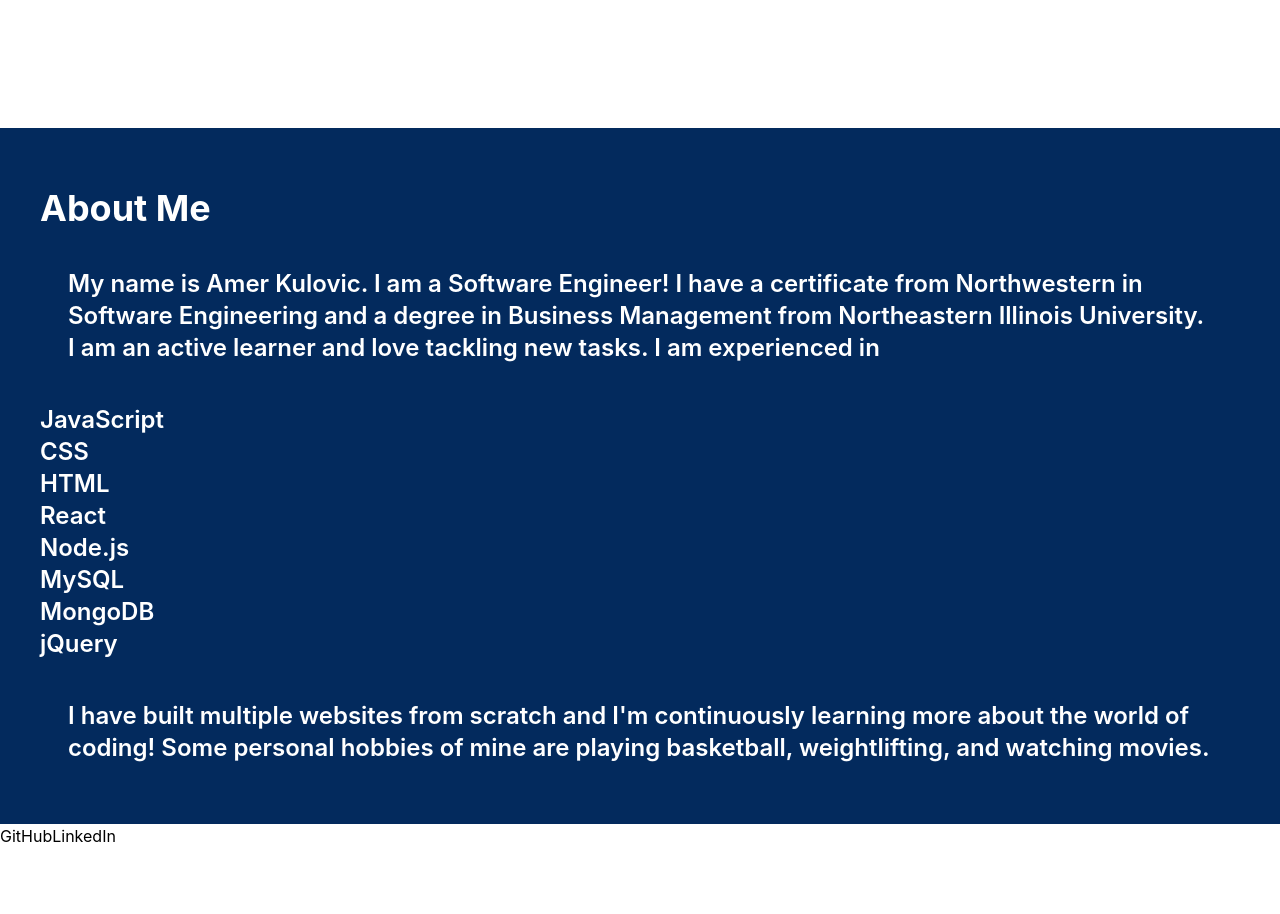
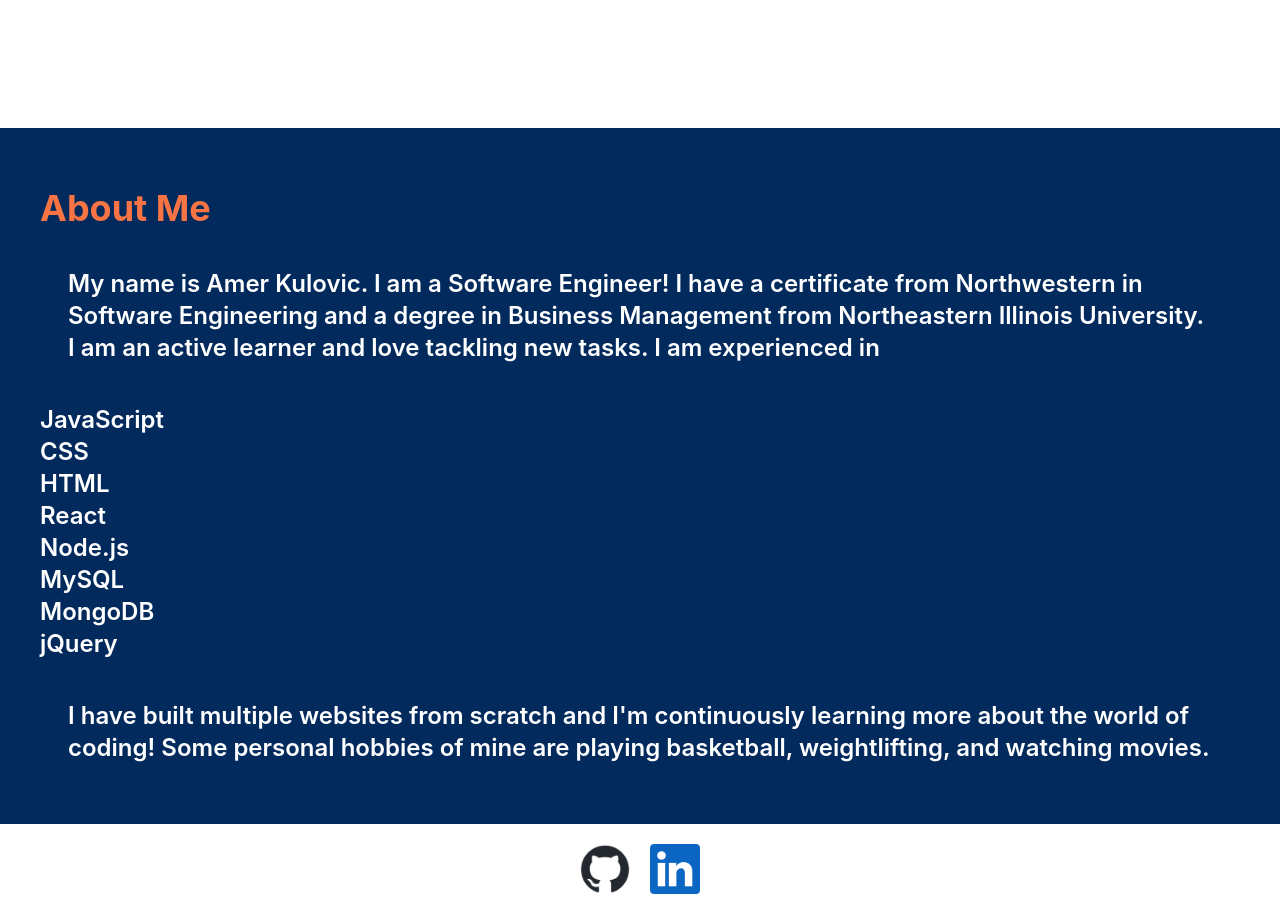
Before and after one commit to amerkulovic/React-Portfolio, a React (Create React App) app: page / in a window 1280 px wide. Shown: the part 540-1454 px from the top of the page. Before the commit the page ends 1388 px from the top, so only its background shows below. Built offline with nearby package versions, Linux system fonts and the light colour scheme.

Commit message:
added images for footer links and styled

```diff
--- a/src/Body.js
+++ b/src/Body.js
@@ -7,8 +7,8 @@ const Body = () => {
         Hi, my name is <span className="text-[#F97444]">Amer Kulovic</span>.<br></br>Software Engineer
       </p>
       <p className="font-light px-10 text-lg">Check out my work!</p>
-      <div className="bg-[#032A5D] mt-80 p-10">
-        <h1 className="text-white font-bold text-4xl py-5">About Me</h1>
+      <section className="bg-[#032A5D] mt-80 p-10">
+        <h1 className="text-[#F97444] font-bold text-4xl py-5">About Me</h1>
         <p className="text-white font-semibold text-2xl mx-7 py-5">My name is Amer Kulovic. I am a Software Engineer! I have a certificate from Northwestern in Software Engineering and a degree in Business Management from Northeastern Illinois University. I am an active learner and love tackling new tasks. I am experienced in </p>
         <ul className="text-white font-semibold text-2xl py-5 inline-block w-6/12 m-0">
           <li>JavaScript</li>
@@ -21,7 +21,7 @@ const Body = () => {
           <li>jQuery</li>
         </ul>
         <p className="text-white font-semibold text-2xl mx-7 py-5">I have built multiple websites from scratch and I'm continuously learning more about the world of coding! Some personal hobbies of mine are playing basketball, weightlifting, and watching movies.</p>
-      </div>
+      </section>
     </div>
   );
 };
--- a/src/Footer.js
+++ b/src/Footer.js
@@ -1,11 +1,17 @@
 import React from "react";
+import githubLogo from "./github.png";
+import linkedInLogo from "./linkedIn.png";
 
 const Footer = () => {
   return (
     <div>
-      <footer>
-        <a href="https://github.com/amerkulovic">GitHub</a>
-        <a href="https://www.linkedin.com/in/amer-kulovic/">LinkedIn</a>
+      <footer className="flex items-center justify-center py-5 space-x-5">
+        <a href="https://github.com/amerkulovic" target="_blank">
+          <img src={githubLogo} width="50" height="50"></img>
+        </a>
+        <a href="https://www.linkedin.com/in/amer-kulovic/" target="_blank">
+          <img src={linkedInLogo} width="50" height="50"></img>
+        </a>
       </footer>
     </div>
   );
```
Also changed, not shown: src/github.png (added), src/linkedIn.png (added).
